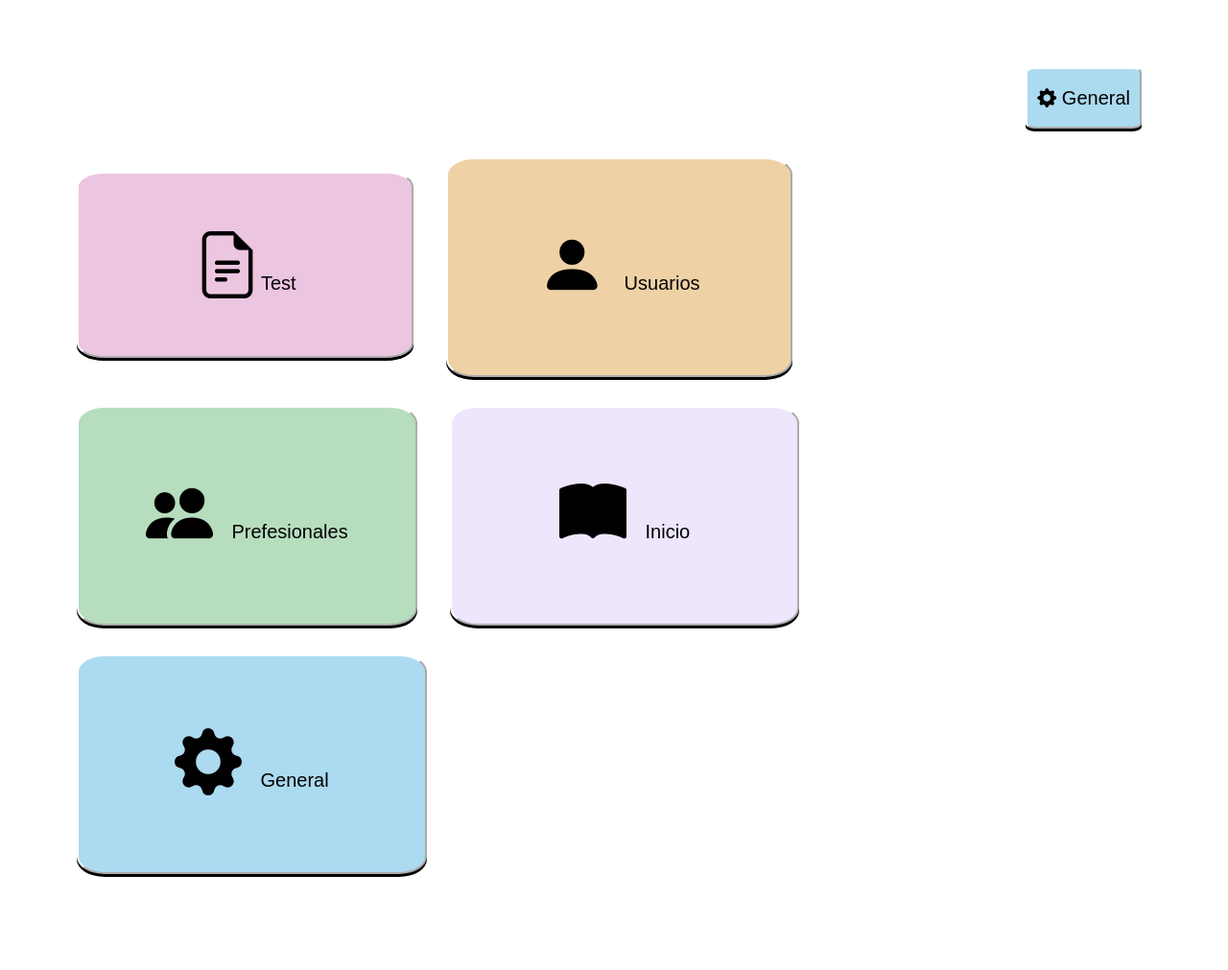
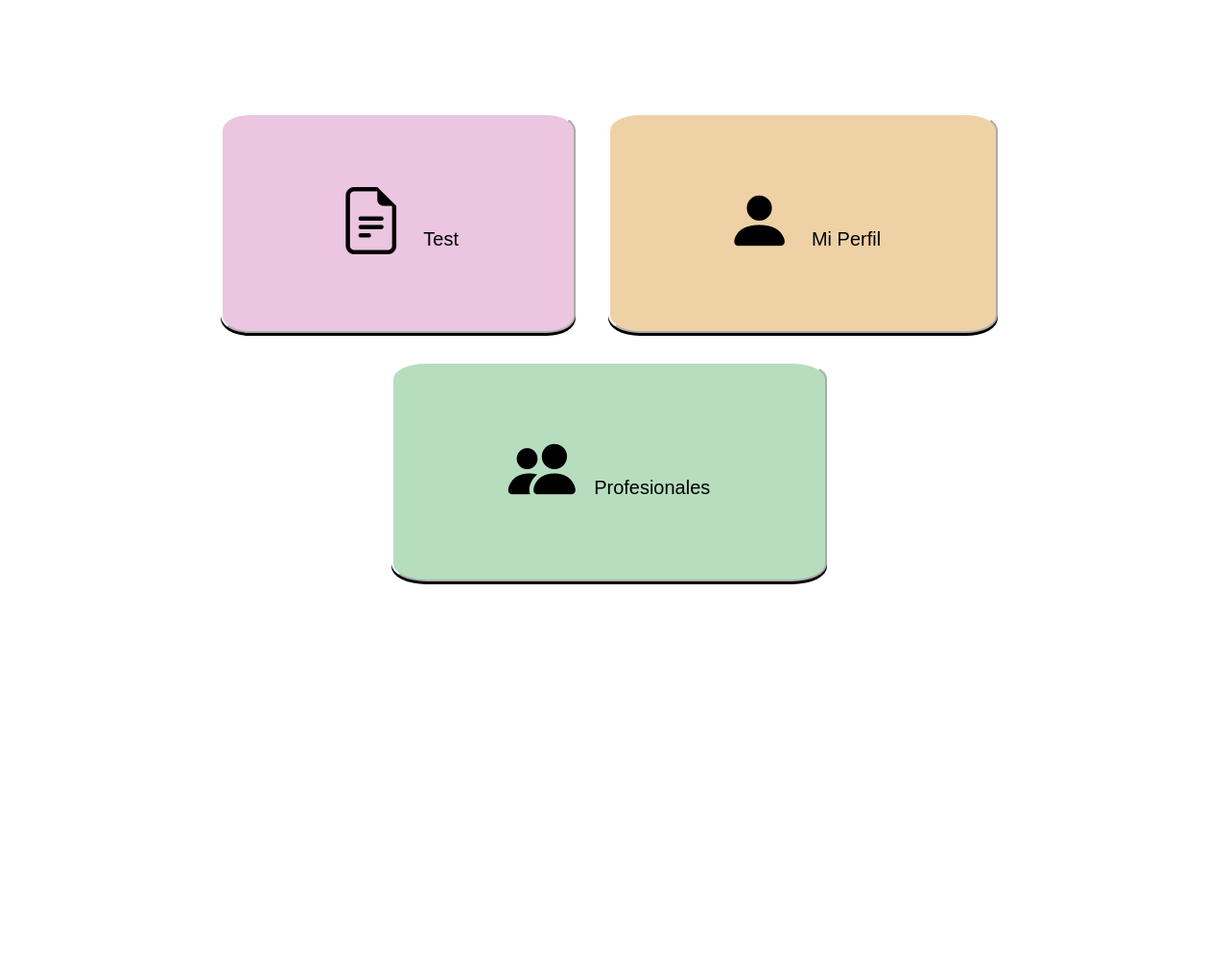
Before and after one commit to andresgzz1/Bienestar-mental, a Django app: page /customer/ in a window 1280 px wide. Shown: the part 76-1087 px from the top of the page at 96% size. After the commit the page ends 685 px from the top, so only its background shows below. Run offline with Django 3.2, Linux system fonts and the light colour scheme; the visitor is signed in with stand-in values (Sample User, id 1); some libraries are stand-ins or nearby versions.

Commit message:
Fix Templates General

```diff
--- a/users/static/styles/css/homepage.css
+++ b/users/static/styles/css/homepage.css
@@ -84,17 +84,17 @@ button.pink{
 button.orange{
     background-color: #EED2A6;
     box-shadow: 0px 3px 0px black;
-    padding: 60 94px;
+    padding: 60 120px;
 }
 button.green{
     background-color:#B6DDBE ;
     box-shadow: 0px 3px 0px black;
-    padding: 60 70px;
+    padding: 60 120px;
 }
 button.gray{
     background-color: #EDE6FC;
     box-shadow: 0px 3px 0px black;
-    padding: 60 112px;
+    padding: 60 120px;
 }
 button.blue{
     background-color: #ACDAF0;
--- a/users/templates/user/customer.html
+++ b/users/templates/user/customer.html
@@ -65,34 +65,33 @@
         {% endfor %}
     {% endif %}
     <section style="text-align:end;">
-        <button class="end">
+        <!-- <button class="end">
             <i class="bi bi-gear-fill"></i>   <h3>General</h3>
-           </button>
+           </button> -->
     </section>
-    <section>
-
+    <center><section class = "py-5">
         <a href={% url 'indexIntroTest' %}>
             <button class="pink">
-                <i class="bi bi-file-earmark-text"></i><h3>Test</h3>
+                <i class="bi bi-file-earmark-text"></i>    <h3>Test</h3>
             </button>
         </a>
 
            <button class="orange">
-            <i class="bi bi-person-fill"></i>    <h3>Usuarios</h3>
+            <i class="bi bi-person-fill"></i>    <h3>Mi Perfil</h3>
            </button>
 
            <button class="green">
-            <i class="bi bi-people-fill"></i>   <h3>Prefesionales</h3>
+            <i class="bi bi-people-fill"></i>   <h3>Profesionales</h3>
            </button>
 
-           <button class="gray">
+          <!--  <button class="gray">
             <i class="bi bi-book-fill"></i>    <h3>Inicio</h3>
            </button>
 
            <button class="blue">
             <i class="bi bi-gear-fill"></i>   <h3>General</h3>
-           </button>
-    </section>
+           </button> -->
+    </section></center>
 
 </main>
 
--- a/users/templates/user/profil.html
+++ b/users/templates/user/profil.html
@@ -47,7 +47,7 @@
                         <a class="nav-link" href="#">Agendar Cita</a>
                     </li>
                     <li class="nav-item ml-auto">
-                        <a class="nav-link" href="#">FAQ</a>
+                        <a class="nav-link" href="{% url 'customer' %}">FAQ</a>
                     </li>
                     <li class="nav-item ml-auto">
                         <img src={% static 'img/logo.png' %} width="45px" style="border-radius:100%">
--- a/users/views.py
+++ b/users/views.py
@@ -188,7 +188,6 @@ def viewUserResults(request, idUser, filter):
                         if ((fechaActual.day - 6) <= fechaTest.day <= fechaActual.day) and fechaActual.month == fechaTest.month:
                             testsRegister_list.append(testR)
 
-
             else:
                 testsRegister = []
             return render(request, 'user/profilResults.html', {'testsRegister': testsRegister_list, 'user': userComparacion, 'filter': filter})
@@ -221,7 +220,6 @@ def viewUserResults(request, idUser, filter):
                         fechaActual = datetime.now().date()
                         if ((fechaActual.day - 6) <= fechaTest.day <= fechaActual.day) and fechaActual.month == fechaTest.month:
                             testsRegister_list.append(testR)
-
 
             else:
                 testsRegister = []
@@ -640,7 +638,8 @@ def del_testRegister(request, testid):
                 return redirect('viewUserResults')
             except Exception as e:
                 msj = f"No se pudo eliminar el test con fecha: {testDel1.created_at }"
-                messages.add_message(request=request, level=messages.ERROR, message=msj)
+                messages.add_message(
+                    request=request, level=messages.ERROR, message=msj)
                 return redirect('viewUserResults', user.id, 'all')
         else:
             messages.add_message(
```
Also changed, not shown: bienestar_mental/settings.py (+10 -7 lines), users/templates/admin/admin.html (+4 -7 lines), media/profesional/descarga.png (added), 1 other file.
